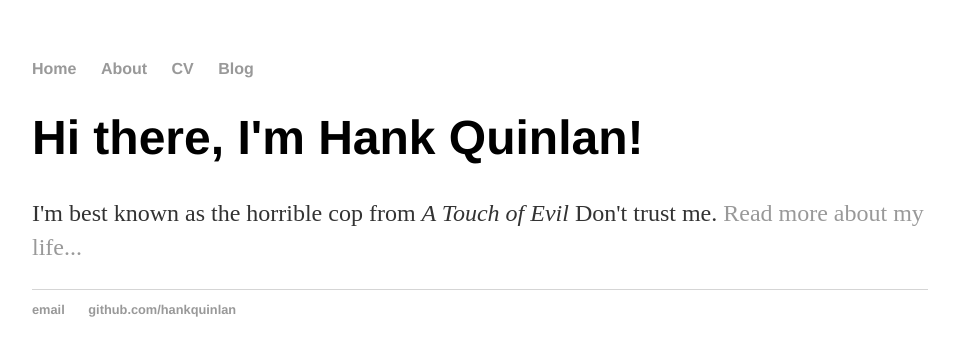
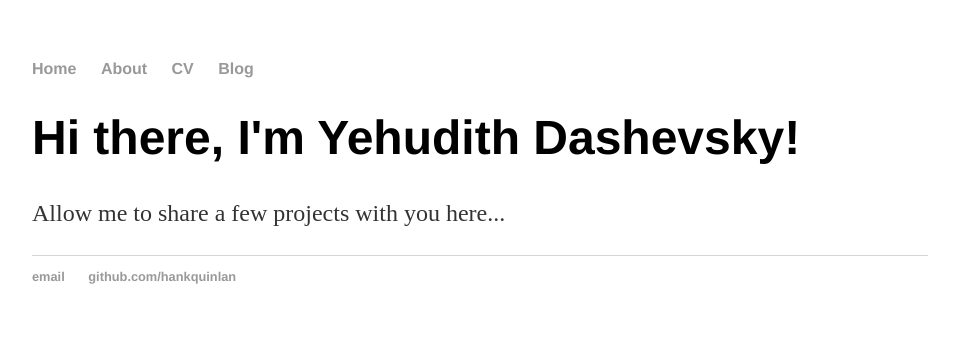
Before and after one commit to ydash18/ydash18.github.io, a Jekyll site: the page built from index.html, in a window 1280 px wide. Shown: the top 356 px of the page, without its empty margins (160-1119 px from the left). Built offline with Jekyll 4.4.1, drawn with Linux system fonts in a browser that asks for light colours.

Commit message:
Update index.html
Updated with default layout and personalized message

```diff
--- a/index.html
+++ b/index.html
@@ -3,6 +3,6 @@ layout: default
 title: Hank Quinlan, Horrible Cop
 ---
 <div class="blurb">
-	<h1>Hi there, I'm Hank Quinlan!</h1>
-	<p>I'm best known as the horrible cop from <em>A Touch of Evil</em> Don't trust me. <a href="/about">Read more about my life...</a></p>
+	<h1>Hi there, I'm Yehudith Dashevsky!</h1>
+	<p>Allow me to share a few projects with you here...</a></p>
 </div><!-- /.blurb -->
```
